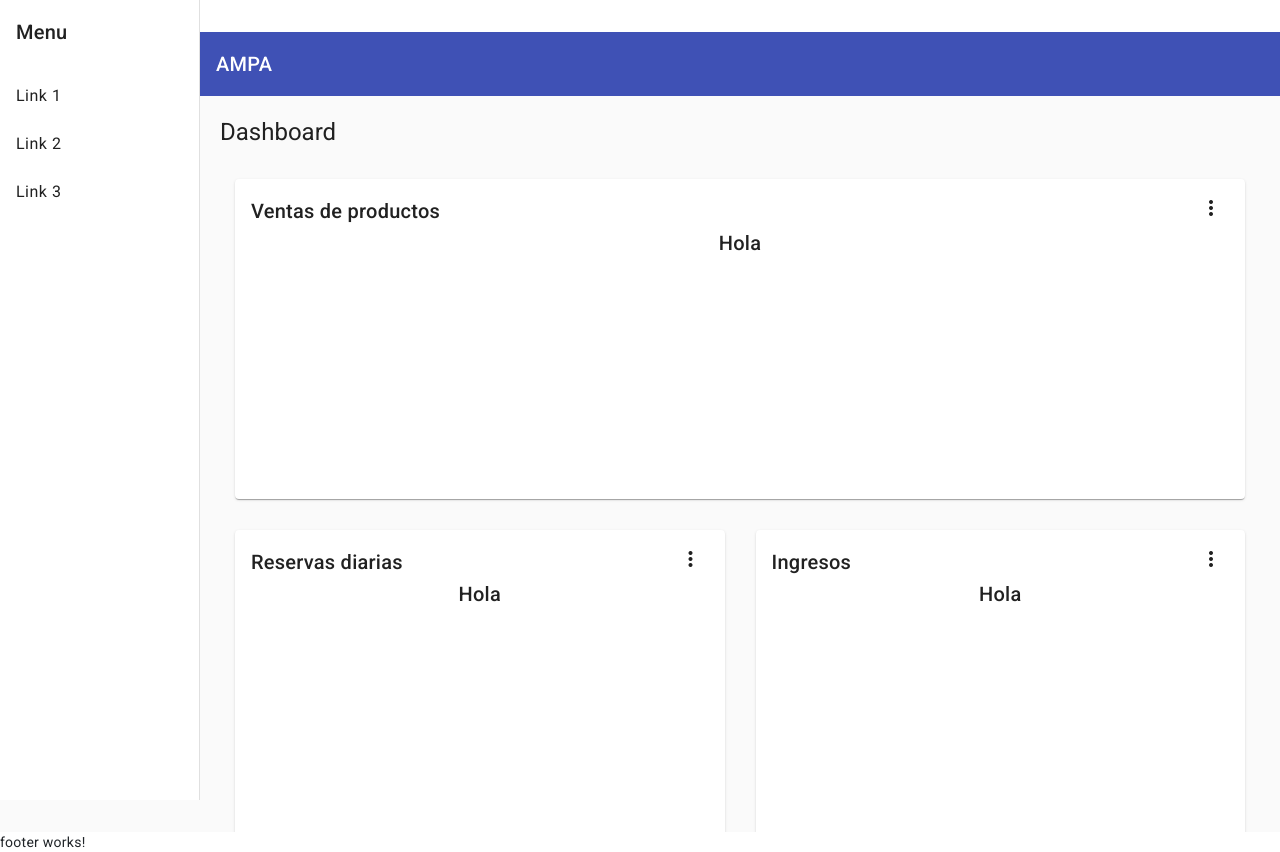
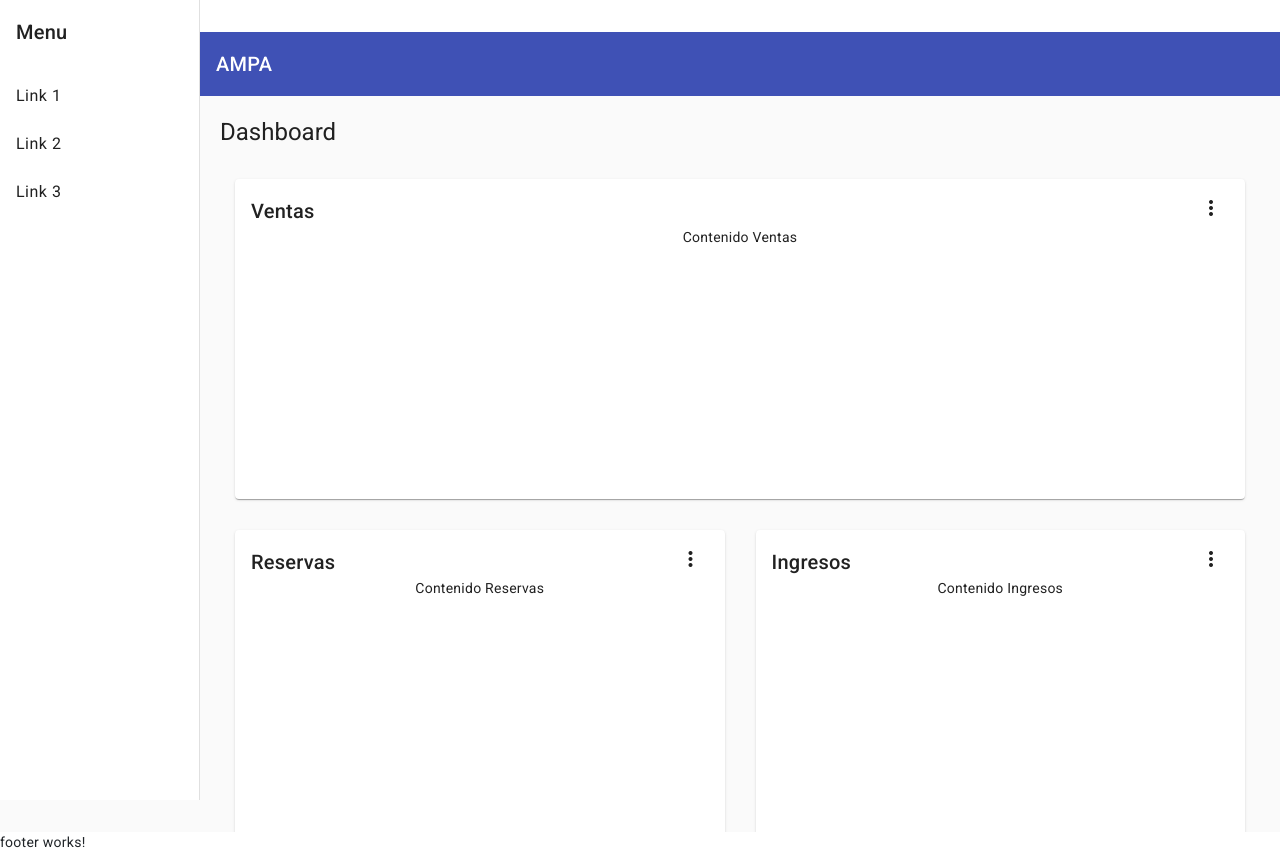
Before and after one commit to NahuelPardo89/Proyecto-FullStack, an Angular app in the folder FrontEnd/ampa/: page /dashboard in a window 1280 px wide. Built offline with nearby package versions, Linux system fonts and the light colour scheme.

Commit message:
Contenido de tarjetas Dashboard

```diff
--- a/FrontEnd/ampa/src/app/modules/dashboard/dashboard/dashboard.component.html
+++ b/FrontEnd/ampa/src/app/modules/dashboard/dashboard/dashboard.component.html
@@ -15,9 +15,26 @@
             </mat-menu>
           </mat-card-title>
         </mat-card-header>
-        <mat-card-content class="dashboard-card-content" *ngIf="(cards | async)?.[0]?.title === 'Ventas de productos'">
 
-          <div><h2>Hola</h2></div>
+        <!-- VENTAS -->
+        <mat-card-content class="dashboard-card-content" *ngIf="card.title === 'Ventas'">
+
+          <p>Contenido Ventas</p>
+        </mat-card-content>
+        <!-- RESERVAS -->
+        <mat-card-content class="dashboard-card-content" *ngIf="card.title === 'Reservas'">
+
+          <p>Contenido Reservas</p>
+        </mat-card-content>
+        <!-- INGRESOS -->
+        <mat-card-content class="dashboard-card-content" *ngIf="card.title === 'Ingresos'">
+
+          <p>Contenido Ingresos</p>
+        </mat-card-content>
+        <!-- TOP CLIENTES -->
+        <mat-card-content class="dashboard-card-content" *ngIf="card.title === 'Top clientes'">
+
+          <p>Contenido top clientes</p>
         </mat-card-content>
       </mat-card>
     </mat-grid-tile>
--- a/FrontEnd/ampa/src/app/modules/dashboard/dashboard/dashboard.component.ts
+++ b/FrontEnd/ampa/src/app/modules/dashboard/dashboard/dashboard.component.ts
@@ -13,16 +13,16 @@ export class DashboardComponent {
     map(({ matches }) => {
       if (matches) {
         return [
-          { title: 'Ventas de productos', cols: 1, rows: 1 },
-          { title: 'Reservas diarias', cols: 1, rows: 1 },
+          { title: 'Ventas', cols: 1, rows: 1 },
+          { title: 'Reservas', cols: 1, rows: 1 },
           { title: 'Ingresos', cols: 1, rows: 1 },
           { title: 'Top clientes', cols: 1, rows: 1 }
         ];
       }
 
       return [
-        { title: 'Ventas de productos', cols: 2, rows: 1 },
-        { title: 'Reservas diarias', cols: 1, rows: 1 },
+        { title: 'Ventas', cols: 2, rows: 1 },
+        { title: 'Reservas', cols: 1, rows: 1 },
         { title: 'Ingresos', cols: 1, rows: 2 },
         { title: 'Top clientes', cols: 1, rows: 1 }
       ];
```
